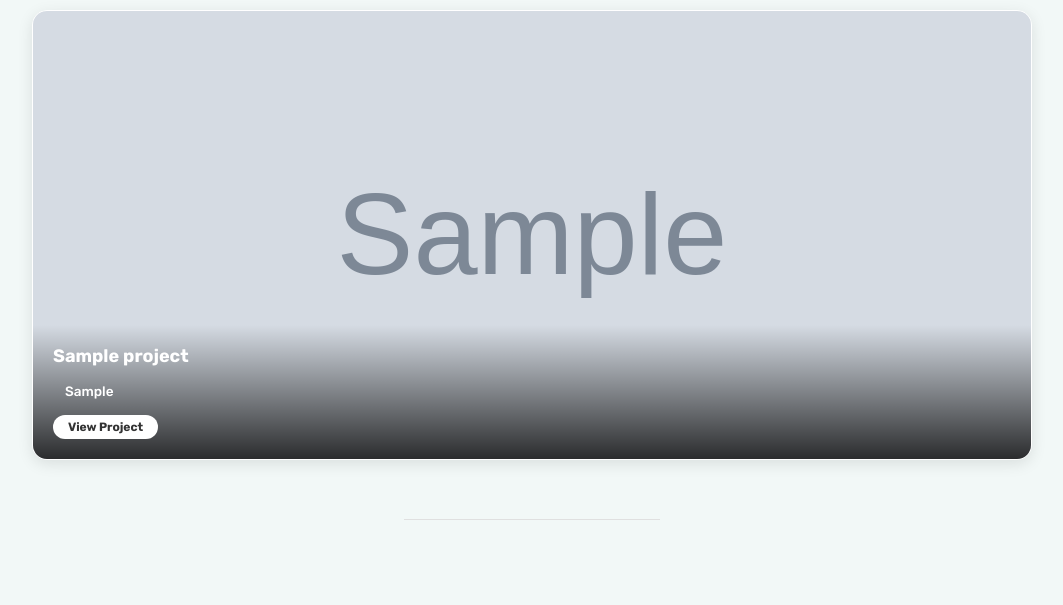
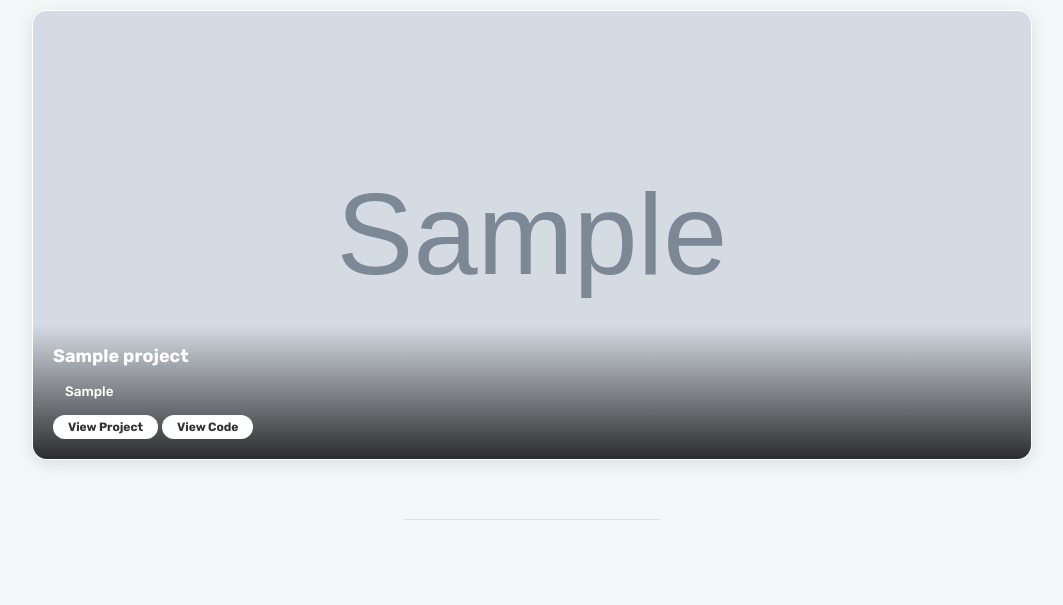
Before and after one commit to zibanoori/fullPortfo, a Django app: page / in a window 1280 px wide. Shown: the part 1767-2372 px from the top of the page, without its empty margins (108-1171 px from the left). Run offline with Django 5.2, Linux system fonts and the light colour scheme; tables that the repository leaves empty hold one stand-in row (values such as "Sample post"); grey boxes marked "Sample" are stand-in pictures.

Commit message:
Update project cards layout and add View Code button

```diff
--- a/template/index.html
+++ b/template/index.html
@@ -144,7 +144,8 @@
           </div>
           <div class="projects-list">
       {% for proj in projects %}
-           <article class="project-card active">
+    <article class="project-card {% if forloop.first %}active{% endif %}">
+
         {% if proj.featured_image %}
           <img src="{{ proj.featured_image.url }}" alt="{{ proj.title }}" />
         {% endif %}
@@ -155,12 +156,15 @@
           <span class="badge">{{ tag }}</span>
         {% endfor %}
         </div>
+      <div class="project-links">
         {% if proj.view_projects_link %}
           <a href="{{ proj.view_projects_link }}" class="project-link" target="_blank">View Project</a>
         {% endif %}
-        <!-- {% if proj.view_code_link %}
+
+        {% if proj.view_code_link %}
           <a href="{{ proj.view_code_link }}" class="project-link" target="_blank">View Code</a>
-        {% endif %} -->
+        {% endif %}
+      </div>
     </div>
   </article>
       {% endfor %}
```
Lines whose indentation alone changed are shown as unchanged.
